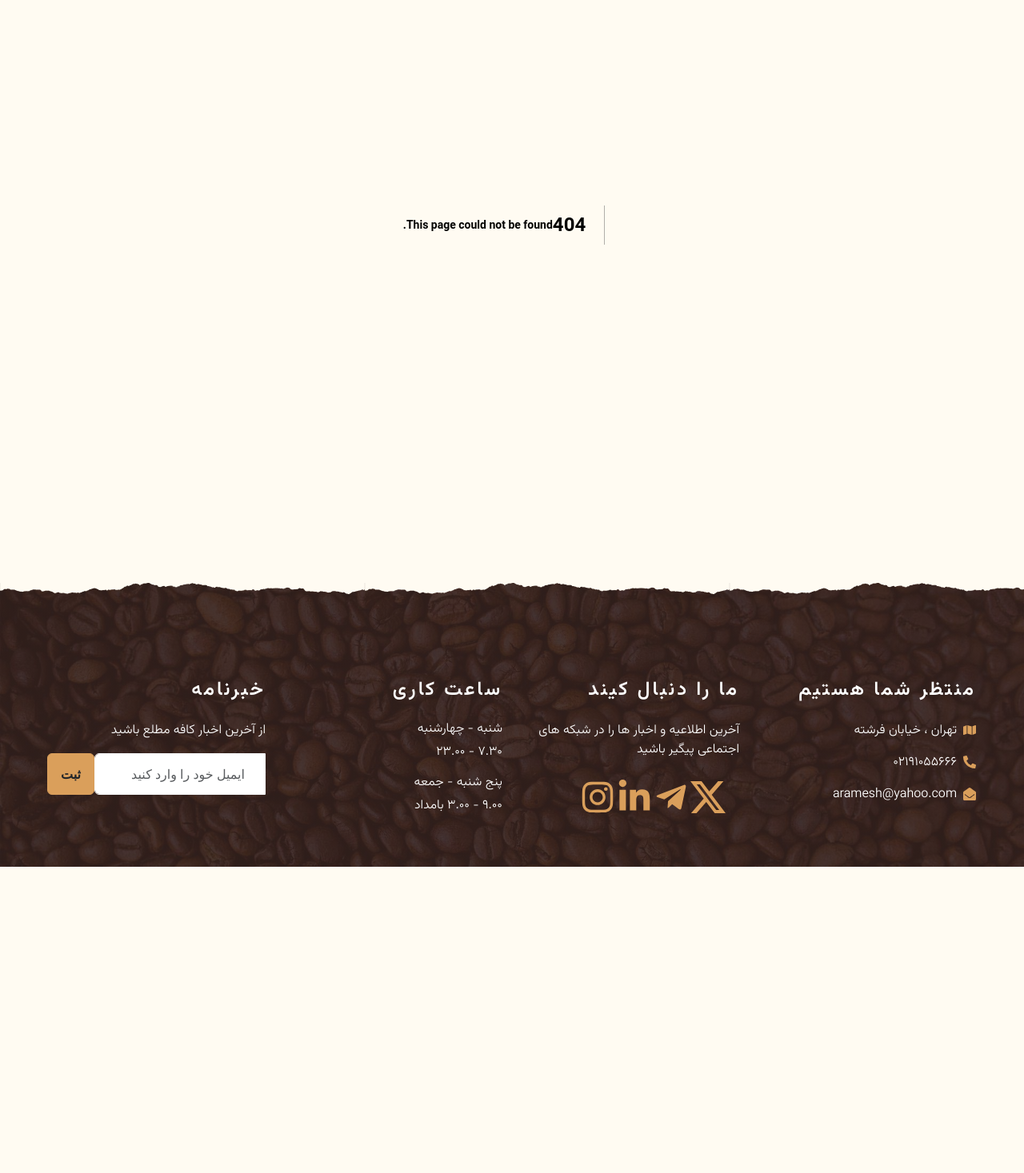
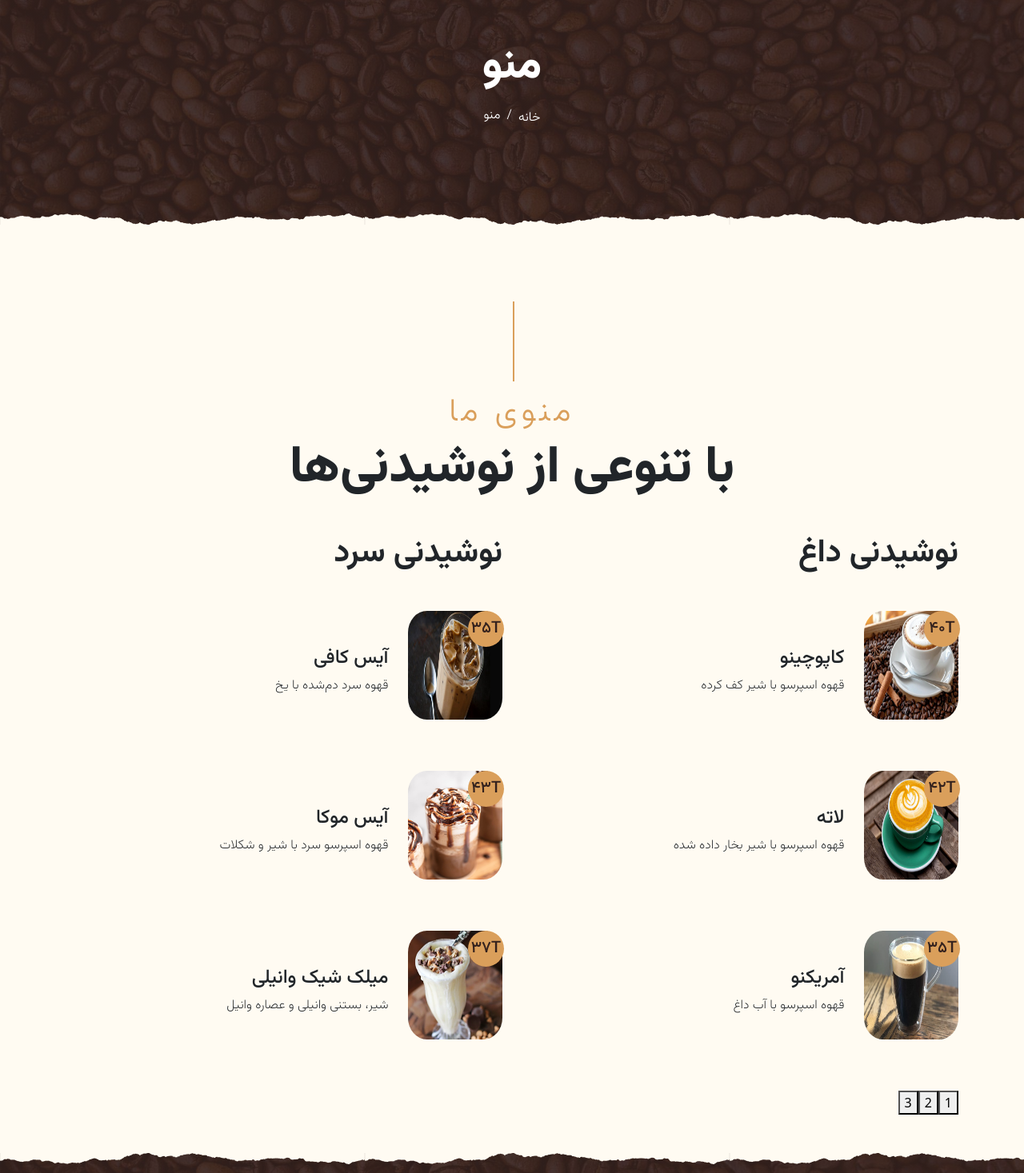
Before and after one commit to erfanHP390/website-coffee-shop, a Next.js app: page /menu in a window 1280 px wide. Before the commit this address had no page. Shown: the part 119-1586 px from the top of the page at 80% size. Before the commit the page ends 1203 px from the top, so only its background shows below. Built offline with nearby package versions, Linux system fonts and the light colour scheme; data requests are answered from the project's data file.

Commit message:
create menu-page

```diff
--- /dev/null
+++ b/pages/menu/index.js
@@ -0,0 +1,81 @@
+import React, { useState } from 'react';
+
+import PageHeader from '@/components/modules/PageHeader/PageHeader';
+import styles from "@/styles/About.module.css";
+import Card from '@/components/modules/Card/Card';
+
+export default function MenuPage({ data }) {
+  const [currentPage, setCurrentPage] = useState(1);
+  const hotDrinksPerPage = 3;
+  const coldDrinksPerPage = 3;
+
+  const handlePagination = (pageNumber) => {
+    setCurrentPage(pageNumber);
+  };
+
+  const hotDrinks = data.menu.filter((item) => item.type === "hot");
+  const coldDrinks = data.menu.filter((item) => item.type === "cold");
+
+  const totalPages = Math.ceil(Math.max(hotDrinks.length / hotDrinksPerPage, coldDrinks.length / coldDrinksPerPage));
+
+  const currentHotDrinks = hotDrinks.slice((currentPage - 1) * hotDrinksPerPage, currentPage * hotDrinksPerPage);
+  const currentColdDrinks = coldDrinks.slice((currentPage - 1) * coldDrinksPerPage, currentPage * coldDrinksPerPage);
+
+  return (
+    <>
+      <PageHeader route={"منو"} routeLink={"menu"} />
+      <div className="container-fluid pt-5">
+        <div className="container">
+          <div className="section-title">
+            <h4
+              className={`${styles.text_primary} font_vazir_Light ${styles.text_uppercase}`}
+              style={{ letterSpacing: "5px" }}
+            >
+              منوی ما
+            </h4>
+            <h1 className={`${styles.display_4} font_vazir_ExtraBold`}>با تنوعی از نوشیدنی‌ها</h1>
+          </div>
+          <div className="row">
+            <div className="col-lg-6">
+              <h1 className="mb-5 font_vazir_Bold">نوشیدنی داغ</h1>
+              {currentHotDrinks.map((item) => (
+                <Card key={item.id} {...item} />
+              ))}
+            </div>
+            <div className="col-lg-6">
+              <h1 className="mb-5 font_vazir_Bold">نوشیدنی سرد</h1>
+              {currentColdDrinks.map((item) => (
+                <Card key={item.id} {...item} />
+              ))}
+            </div>
+          </div>
+          <div className={`${styles.pagination}`}>
+            {Array.from({ length: totalPages }, (_, index) => (
+              <button
+                key={index}
+                onClick={() => handlePagination(index + 1)}
+                className={index + 1 === currentPage ? `${styles.pagination_active}` : ''}
+              >
+                {index + 1}
+              </button>
+            ))}
+          </div>
+        </div>
+      </div>
+    </>
+  );
+}
+
+export async function getStaticProps() {
+  const menuResponse = await fetch("http://localhost:4000/menu");
+  const menuData = await menuResponse.json();
+
+  return {
+    props: {
+      data: {
+        menu: menuData,
+      },
+    },
+    revalidate: 60 * 60 * 12,
+  };
+}
```
